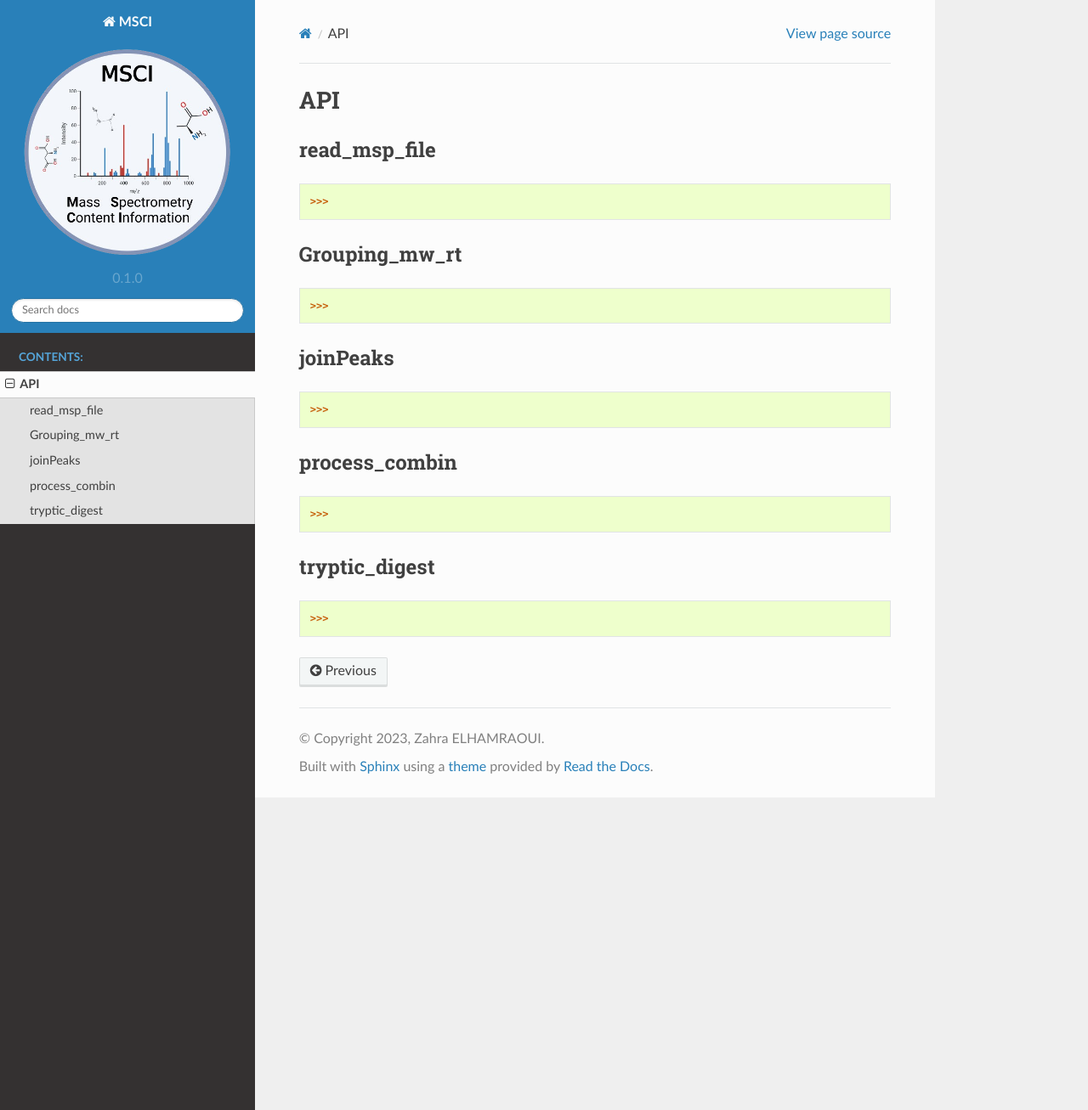
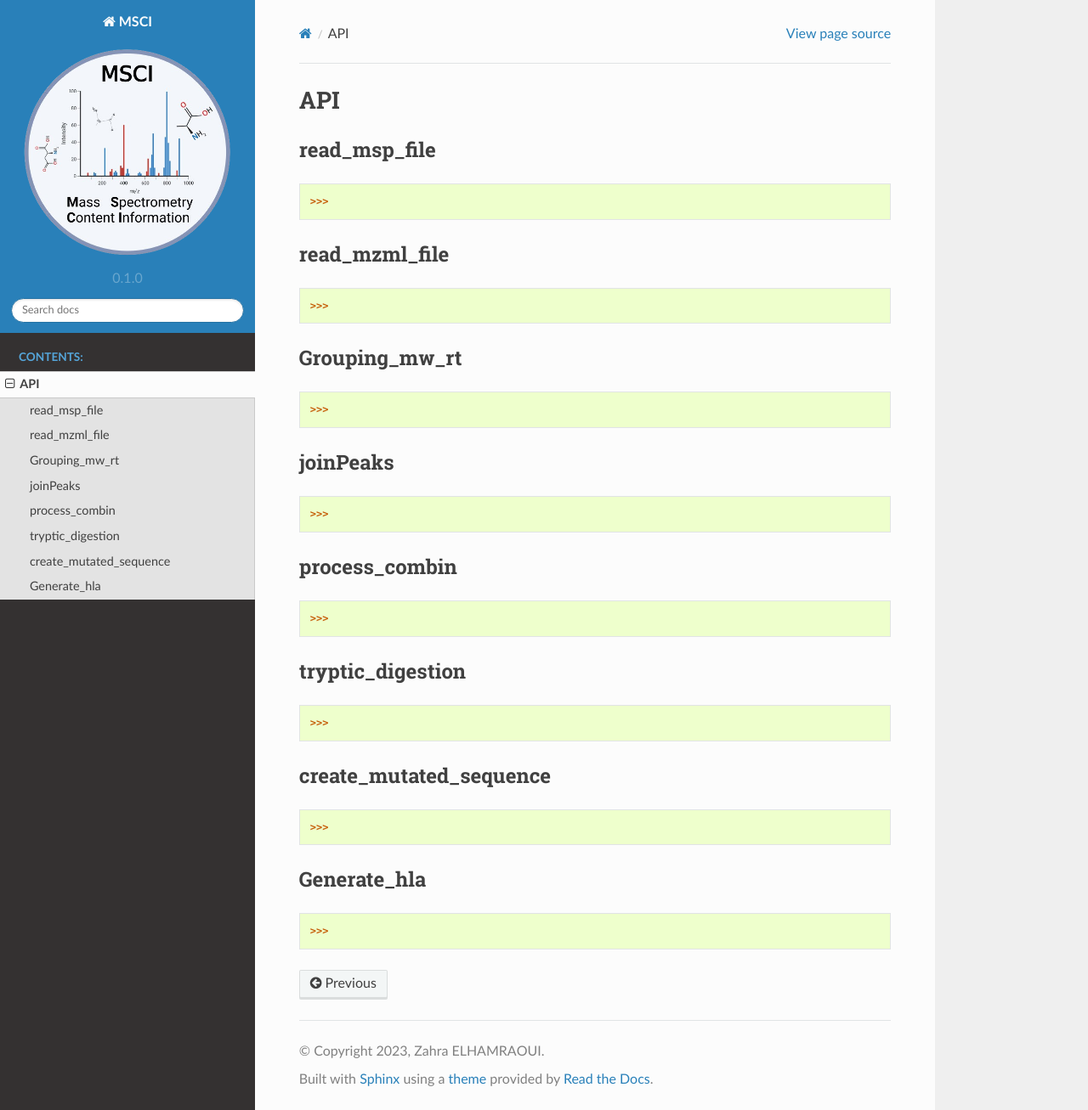
Before and after one commit to zahrael97/MSCI, a Sphinx documentation site: the page built from docs/API.rst, in a window 1280 px wide and 1307 px high. Shown: the whole window at 85% size. Built offline with Sphinx 7.4.7 and the Read the Docs theme 2.0.0, drawn with Linux system fonts in a browser that asks for light colours.

Commit message:
Update API.rst

```diff
--- a/docs/API.rst
+++ b/docs/API.rst
@@ -12,6 +12,14 @@ read_msp_file
 
    >>>
 
+read_mzml_file
+---------------------
+
+
+
+.. code::
+
+   >>>
 
 
 
@@ -45,7 +53,7 @@ process_combin
 
    >>>
 
-tryptic_digest
+tryptic_digestion
 -----
 
 
@@ -53,3 +61,23 @@ tryptic_digest
 .. code::
 
    >>>
+
+
+create_mutated_sequence
+-----
+
+
+
+.. code::
+
+   >>>
+
+
+Generate_hla
+---------------------
+
+
+
+.. code::
+
+   >>>
```
